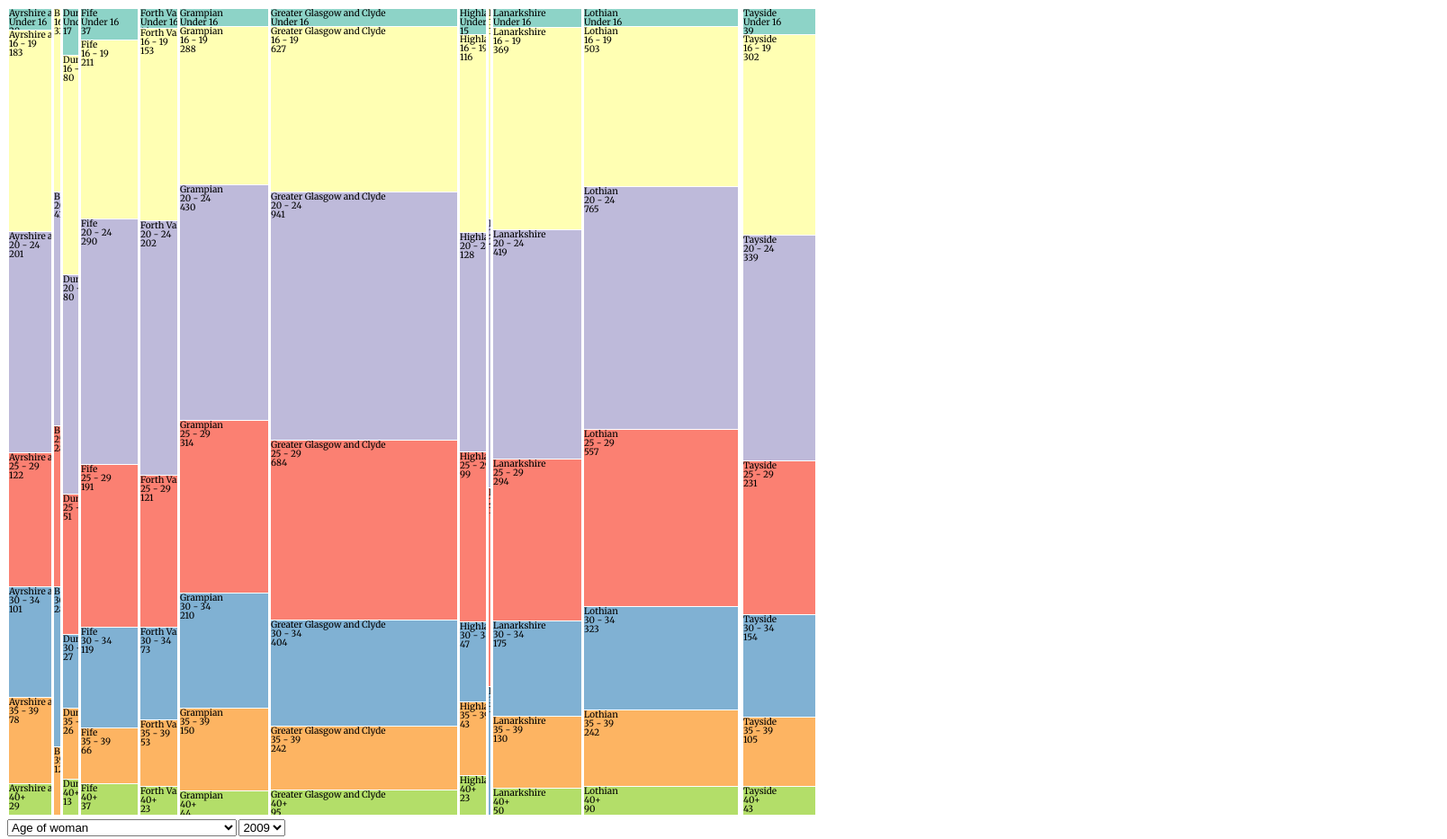
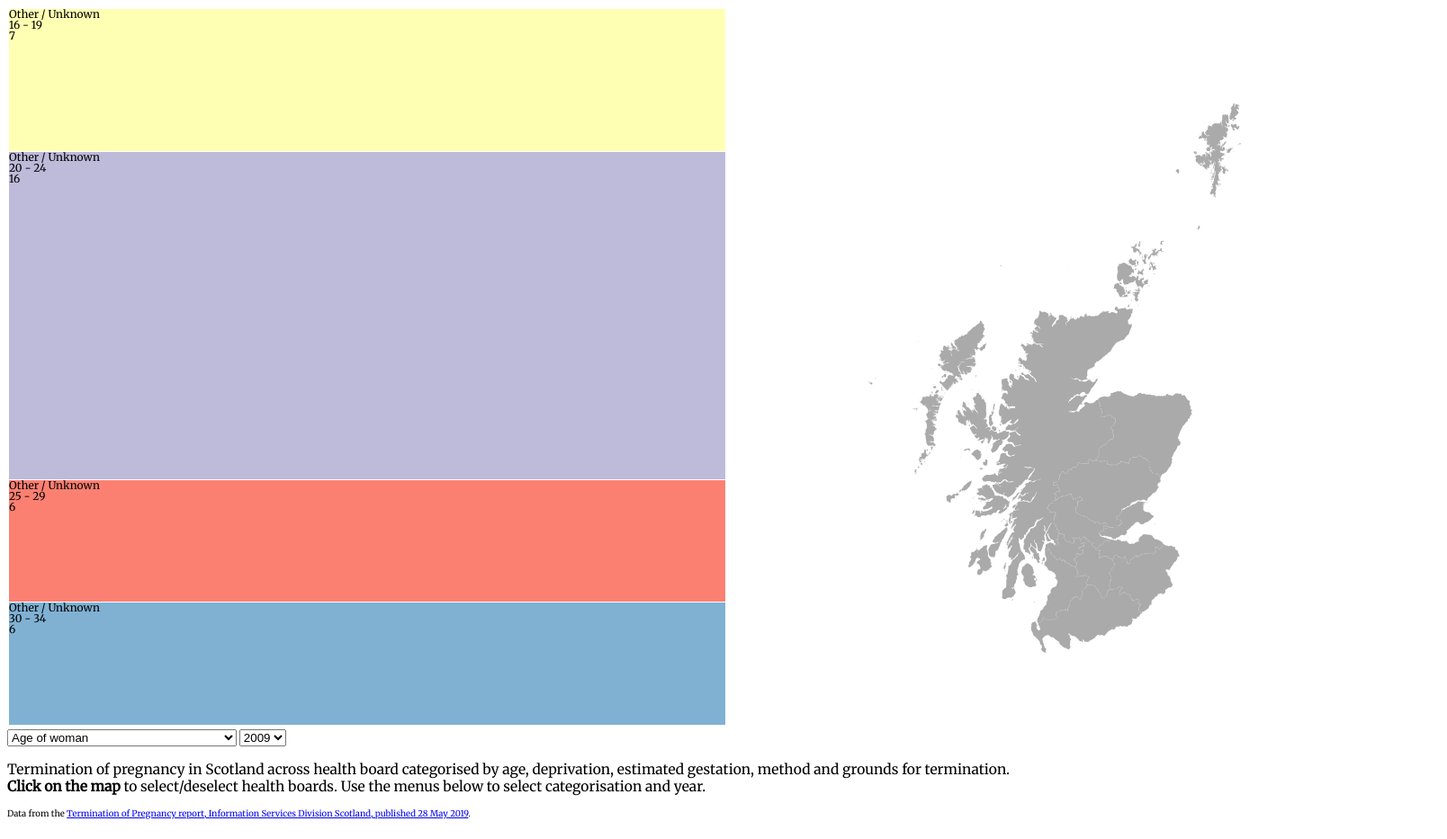
Before and after one commit to stuwilmur/termination-marimekko, a plain HTML site: page index.html in a window 1280 px wide. Shown: the whole page at 90% size, 1608 px wide, since content can reach past the window. Drawn offline with nearby package versions, Linux system fonts and the light colour scheme.

Commit message:
Finished

```diff
--- a/index.html
+++ b/index.html
@@ -17,8 +17,16 @@
 <style>
 
 body {
-  font: 10px Merriweather, sans-serif;
+  font: 12px Merriweather, sans-serif;
   position: relative;
+}
+
+.caption {
+	font-size : 130%;
+}
+
+.subcaption {
+	font-size : 80%;
 }
 
 .node {
@@ -34,22 +42,29 @@ body {
   font-weight: bold;
 }
 
+.tooltip {
+	pointer-events: none;
+}
+
 </style>
 </head>
 
 <body>
 
 <!-- Create a div where the graph will take place -->
+
 <div id="my_dataviz"></div>
 <div>
 <select id="measureButton"></select>
 <select id="yearButton"></select>
 </div>
-
+<p class="caption">Termination of pregnancy in Scotland across health board categorised by age, deprivation, estimated gestation,  method and grounds for termination.<br /><strong>Click on the map</strong> to select/deselect health boards. Use the menus below to select categorisation and year.</p>
+<p class="subcaption">Data from the <a href="https://www.isdscotland.org/Health-Topics/Sexual-Health/Publications/2019-05-28/2019-05-28-Terminations-2018-Report.pdf">Termination of Pregnancy report, Information Services Division Scotland, published 28 May 2019</a>.</p>
 <script>
 
-var width = 900;
-var height = 900;
+var width = 800;
+var pageWidth = 1600;
+var height = 800;
 
 var measuresMap = new Map();
 
@@ -57,7 +72,7 @@ var measuresMap = new Map();
 var svg = d3.select("#my_dataviz")
   .append("svg")
     .attr("id", "thesvg")
-    .attr("width", width )
+    .attr("width", pageWidth )
     .attr("height", height)
 
 // create a tooltip
@@ -74,10 +89,24 @@ var Tooltip = d3.select("#my_dataviz")
   .style("font-family", "Merriweather")
   .style("font-size", "130%")
 
+// create a tooltip for the map
+var mapTooltip = d3.select("#my_dataviz")
+  .append("div")
+  .style("opacity", 0.1)
+  .attr("class", "tooltip")
+  .style("background-color", "white")
+  .style("border", "none")
+  .style("border-width", "1px")
+  .style("border-radius", "0px")
+  .style("padding", "5px")
+  .style("position", "absolute")
+  .style("font-family", "Merriweather")
+  .style("font-size", "150%")
+
 // Three function that change the tooltip when user hover / move / leave a cell
 var mouseover = function(d) {
 Tooltip
-  .style("opacity", .9)
+  .style("opacity", .8)
 }
 
 var mousemove = function(d) {
@@ -125,6 +154,7 @@ var theData;
 var years;
 var year;
 var durationTime = 1000;
+var geojson;
 
 d3.csv("terminations data.csv", parseData, function(inData) {
 	d3.csv("measures_descriptors.csv", function(measures) {
@@ -134,7 +164,10 @@ d3.csv("terminations data.csv", parseData, function(inData) {
 				boards.set(obj.HB16CD, obj.HB16NM);
 			}, {});
 
+			d3.json('sco_nhs_boards.geojson', function(err, json) {
+
 				theData = inData;
+				geojson = json;
 
 				d3.csv("measures_descriptors.csv", function(measuresData) {
 
@@ -142,9 +175,10 @@ d3.csv("terminations data.csv", parseData, function(inData) {
 						measuresMap.set(obj.measure, obj);
 					}, {});
 
-					IDs = Array.from(boards.keys());
+					IDs = ["S00000000"];
 
-					//console.log(IDs);
+
+					console.log(IDs);
 
 					measures.reduce(function(map, obj) {
 						measuresMap.set(obj.measure, obj);
@@ -202,7 +236,7 @@ d3.csv("terminations data.csv", parseData, function(inData) {
 
 					//console.log(rolled);
 					update();
-
+				})
 			})
 		})
 	})
@@ -215,6 +249,8 @@ function update()
 	//console.log(measure);
 
 	year = d3.select("#yearButton").property("value");
+
+	updateGeo(geojson);
 
 	var rolledSelect = rolled
 	.filter(function(e) {return e.key == measure; })
@@ -303,6 +339,81 @@ function update()
 		node.exit().remove();
 }
 
+var projection = d3.geoMercator()
+  .scale(3000)
+  .translate([pageWidth * .75, height / 2])
+  .center([-4, 58]);
+
+var geoGenerator = d3.geoPath()
+  .projection(projection);
+
+var colours = { teal : "#69b3a2", grey : "#aaa" };
+
+  function getRegionColour(d) {
+	return IDs.includes(d.properties.HBCode) ? colours.teal : colours.grey;
+}
+
+var mapmouseenter = function(d) {
+mapTooltip
+  .style("opacity", .8)
+
+  d3.select(this)
+	.style('fill', colours.teal)
+	.style("opacity", 0.5)
+}
+
+var mapmousemove = function(d) {
+mapTooltip
+  .html(boards.get(d.properties.HBCode))
+  .style("left", (d3.mouse(this)[0] + 20) + "px")
+  .style("top", (d3.mouse(this)[1]) + "px")
+}
+
+var mapmouseleave = function(d) {
+mapTooltip
+  .style("opacity", 0)
+
+  d3.select(this)
+	.style('fill', getRegionColour(d))
+	.style("opacity", 1)
+}
+
+var mapmouseclick = function(d) {
+	var hb = d.properties.HBCode;
+	if (IDs.includes(hb))
+	{
+		if (IDs.length > 1)
+		{
+			IDs.splice(IDs.indexOf(hb), 1);
+		}
+	}
+	else
+	{
+		IDs.push(hb)
+	}
+	d3.select(this)
+	.style('fill', getRegionColour(d))
+	.style("opacity", 1)
+
+	update();
+}
+
+function updateGeo(geojson) {
+  var u = d3.select('svg')
+    .selectAll('path.region')
+    .data(geojson.features);
+
+	u.enter()
+    .append('path')
+	.attr("class", "region")
+    .attr('d', geoGenerator)
+	.style("fill", getRegionColour)
+	.on("mouseenter", mapmouseenter)
+	.on("mousemove", mapmousemove)
+	.on("mouseleave", mapmouseleave)
+	.on("click", mapmouseclick)
+}
+
 
 </script>
 </body>
```
Also changed, not shown: sco_nhs_boards.geojson (added). Lines whose indentation alone changed are shown as unchanged.
